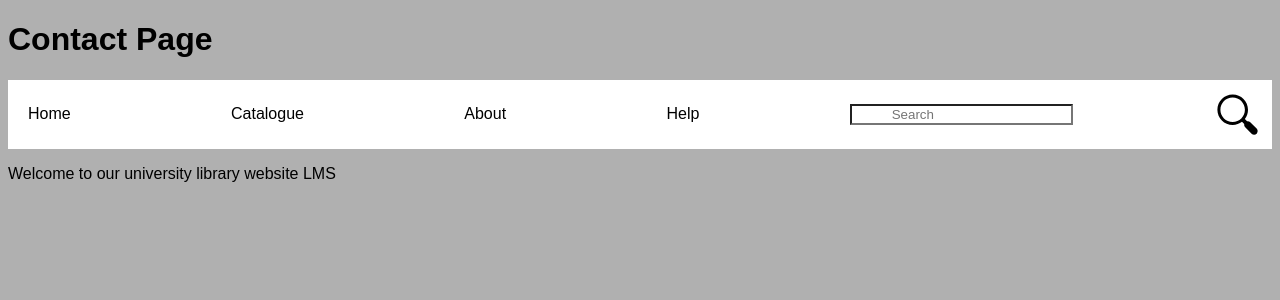
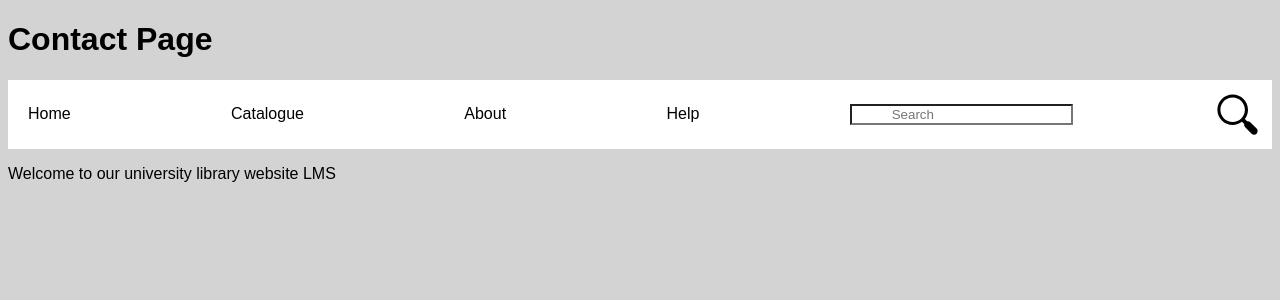
Before and after one commit to toancao1/capstone, a PHP site: page /help.html in a window 1280 px wide. Shown: the top 300 px of the page. Run offline with PHP 8.4, Linux system fonts and the light colour scheme.

Commit message:
Update help.css

```diff
--- a/help.css
+++ b/help.css
@@ -1,6 +1,5 @@
-    /* Add some style to the page */
 body {
-        background-color:     #B0B0B0;
+        background-color: #d3d3d3;
         font-family: Arial, sans-serif;
 }
 
```
